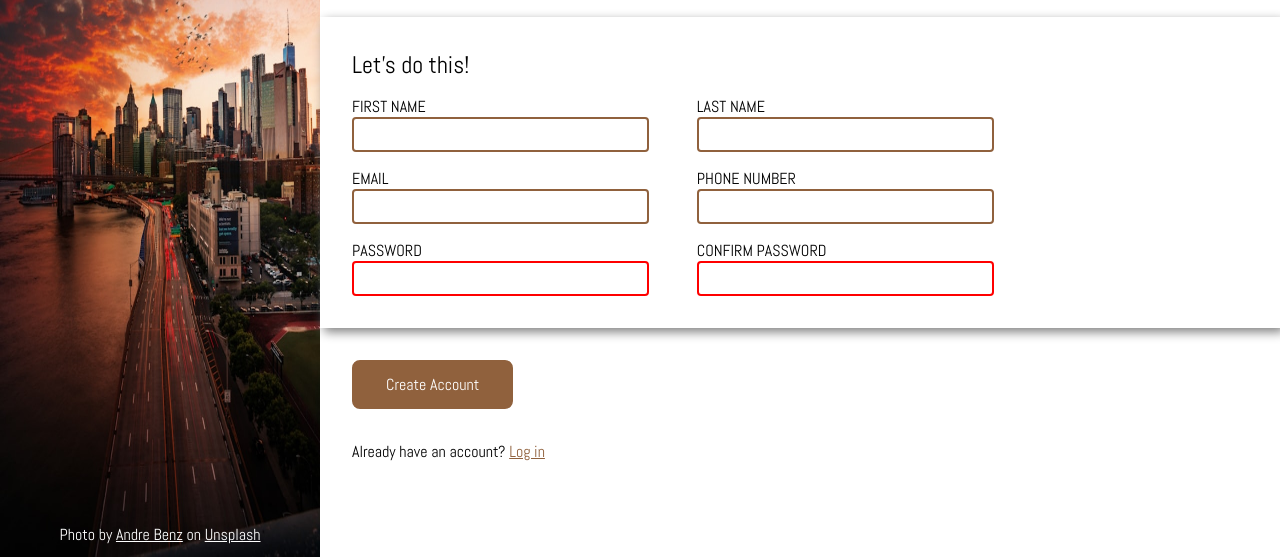
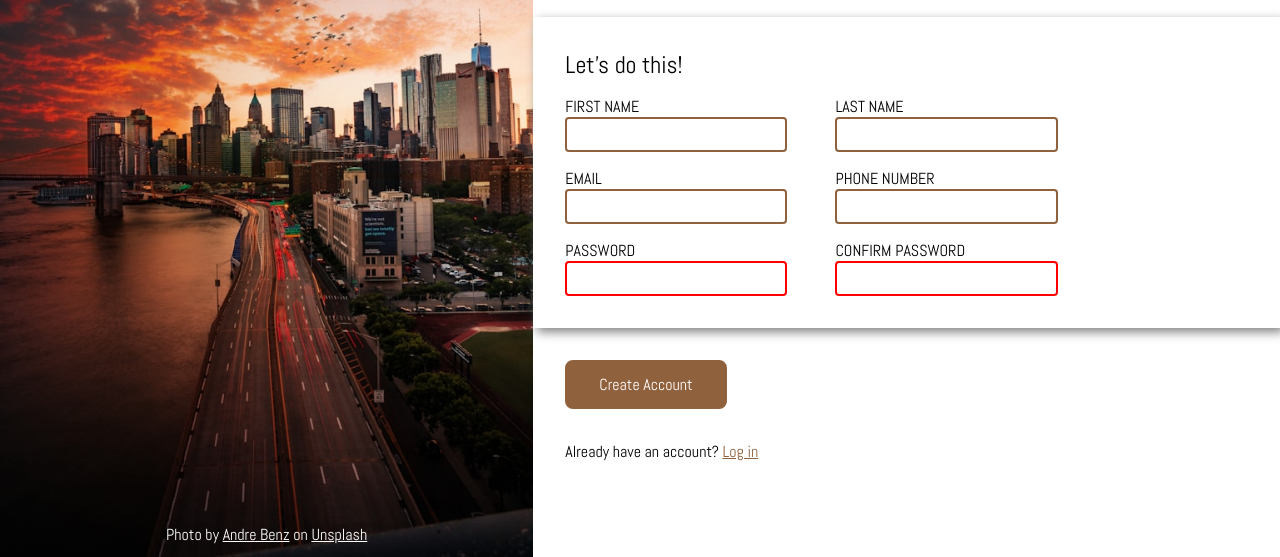
Before and after one commit to seantant/odin-signup, a plain HTML site: page index.html in a window 1280 px wide. Shown: the part 243-800 px from the top of the page. Drawn offline with Linux system fonts and the light colour scheme.

Commit message:
Change background image to variable size

```diff
--- a/style.css
+++ b/style.css
@@ -46,9 +46,9 @@ a {
     display: flex;
     flex-direction: column;
     background-image: url("images/city.jpg");
-    background-size: 25vw 100vh;
+    background-size: auto 100vh;
     height: 100vh;
-    width: 25vw;
+    aspect-ratio: 64 / 96;
 }
 
 #logo {
```
